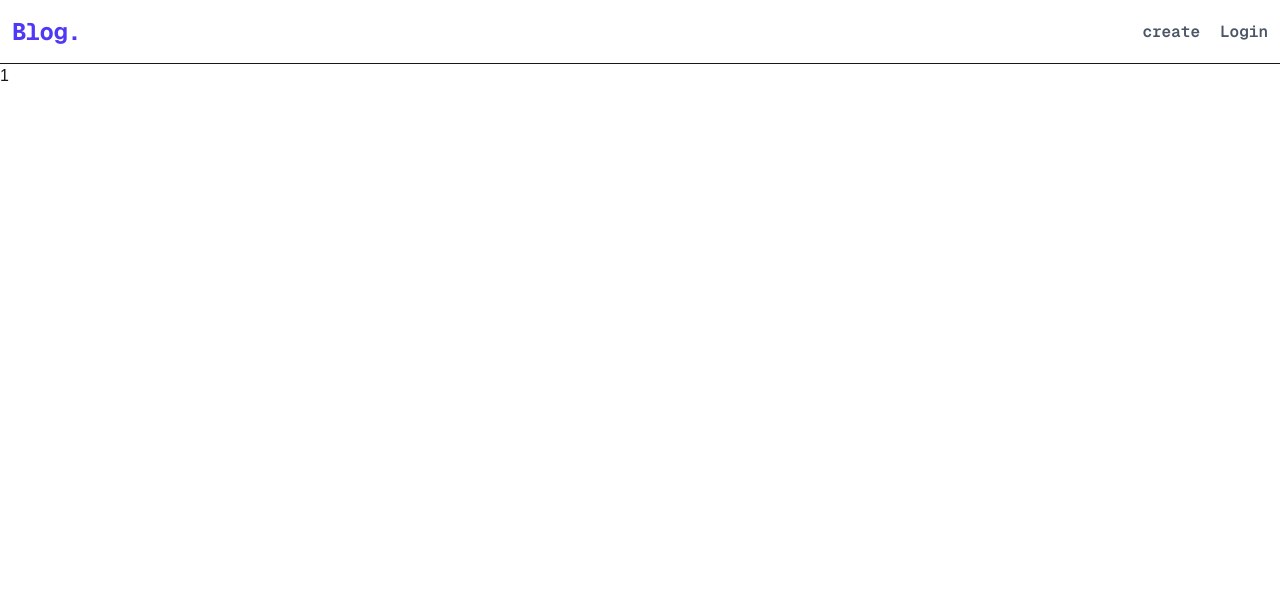
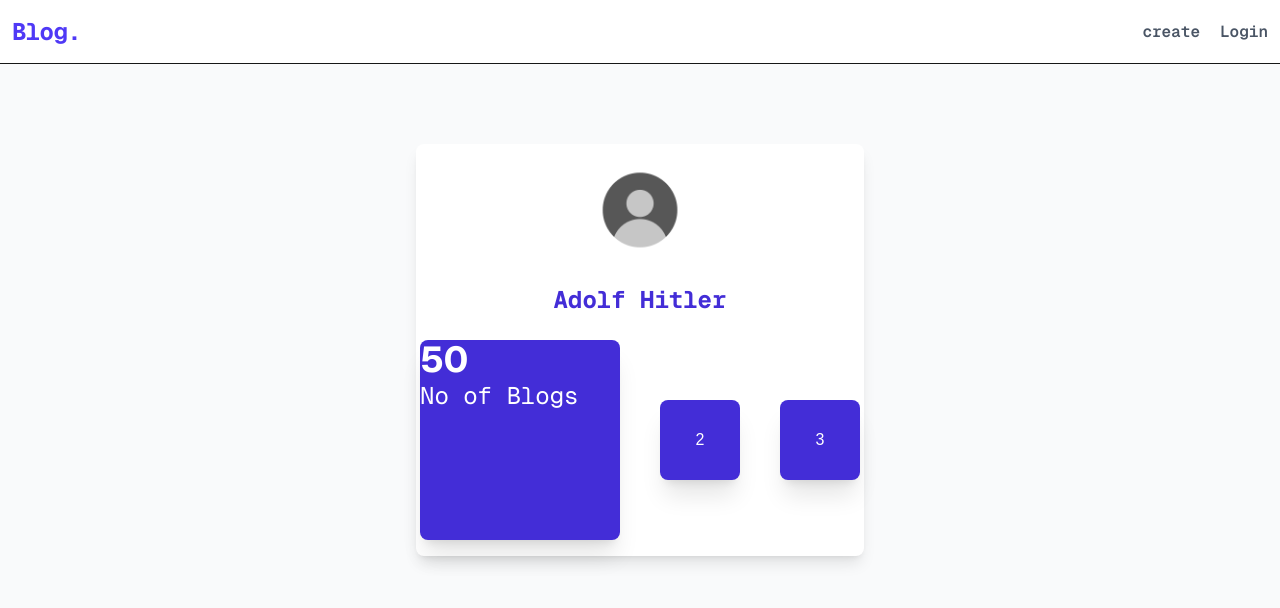
Before and after one commit to amithhhh/blog-app, a Next.js app: page /profile/1/ in a window 1280 px wide. Shown: the top 608 px of the page. Built offline with nearby package versions, Linux system fonts and the light colour scheme.

Commit message:
designed profile page

```diff
--- a/app/(root)/page.js
+++ b/app/(root)/page.js
@@ -4,7 +4,7 @@ import BlogBox from "@/components/BlogBox";
 
 export default function Home() {
   return (
-    <div className="font-sans min-h-screen p-4 pb-16 gap-16 sm:p-20 lg:items-center lg:justify-items-center shadow-lg items-center">
+    <div className="font-mono min-h-screen p-4 pb-16 gap-16 sm:p-20 lg:items-center lg:justify-items-center shadow-lg items-center">
       <h2 className="font-mono font-bold text-4xl text-gray-700 mb-7">Blog Posts</h2>
       <form method="GET" className="mb-5 flex flex-row">
         <input type="text" className='border-2 border-gray-400 rounded-md px-2 py-1 focus:outline-none focus:ring-2 focus:ring-purple-500 transition duration-200 w-50' name="query" />
--- a/app/(root)/profile/[id]/page.js
+++ b/app/(root)/profile/[id]/page.js
@@ -1,15 +1,40 @@
 'use client';
 
-import { useParams } from 'next/navigation'
-import React from 'react'
+import { useParams } from 'next/navigation';
+import React from 'react';
+import Image from 'next/image';
 
 function ProfilePage() {
-    const { id } = useParams();
+  const { id } = useParams();
+
   return (
-    <div>
-      {id}
+    <div className='flex justify-center bg-gray-50 p-20'>
+      <div className='w-full max-w-md lg:shadow-lg rounded-lg flex flex-col p-4 items-center gap-6 bg-white'>
+        <Image
+          src='/istockphoto-2171382633-170667a.jpg'
+          alt='Profile picture'
+          width={100}
+          height={100}
+          className='rounded-full'
+        />
+
+        <h2 className='text-2xl font-mono font-bold text-indigo-700'>Adolf Hitler</h2>
+
+        <div className='flex flex-col lg:flex-row items-center justify-center gap-10'>
+          <div className='w-50 h-50 bg-indigo-700 rounded-lg shadow-xl text-white'>
+            <h2 className='text-4xl font-bold font-sans '>50</h2>
+            <p className='text-2xl font-mono'>No of Blogs</p>
+          </div>
+          <div className='w-20 h-20 bg-indigo-700 flex items-center justify-center rounded-lg shadow-xl text-white'>
+            2
+          </div>
+          <div className='w-20 h-20 bg-indigo-700 flex items-center justify-center rounded-lg shadow-xl text-white'>
+            3
+          </div>
+        </div>
+      </div>
     </div>
-  )
+  );
 }
 
-export default ProfilePage
+export default ProfilePage;
```
Also changed, not shown: public/istockphoto-2171382633-170667a.jpg (added).
